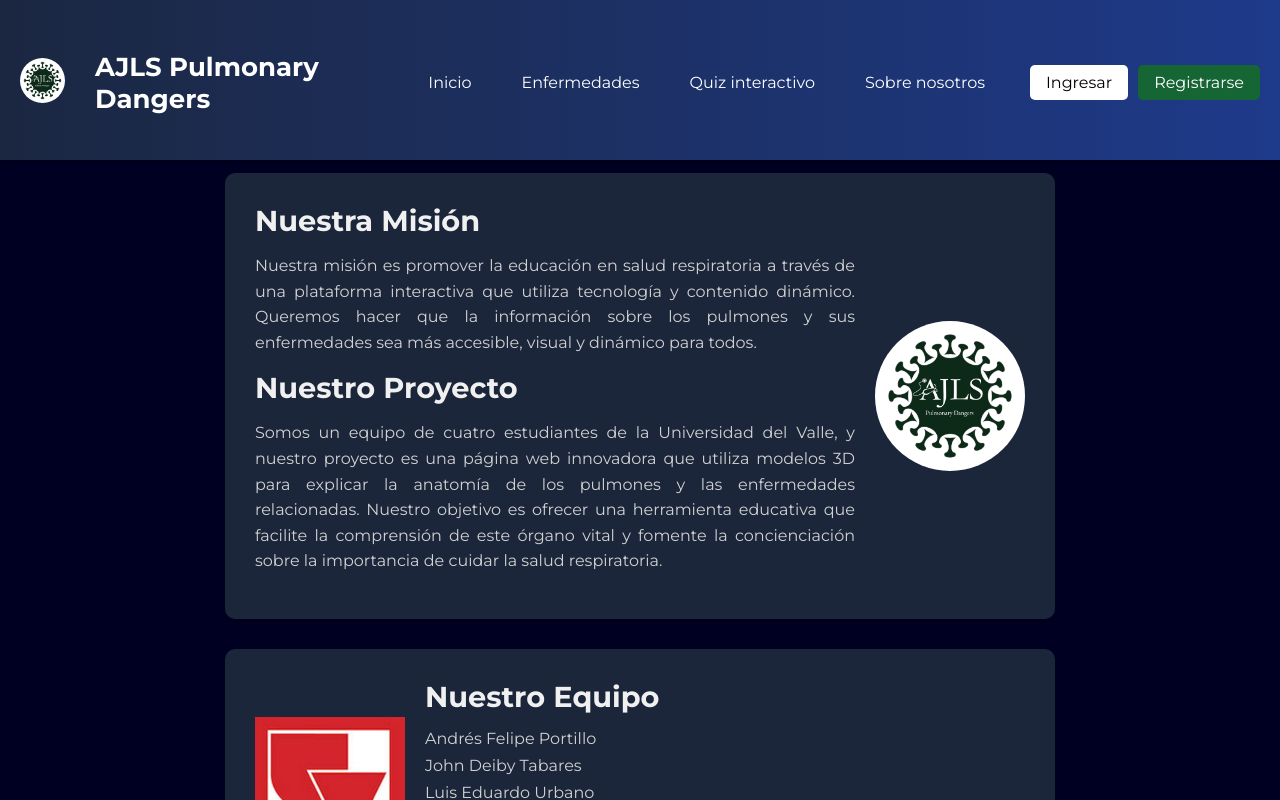
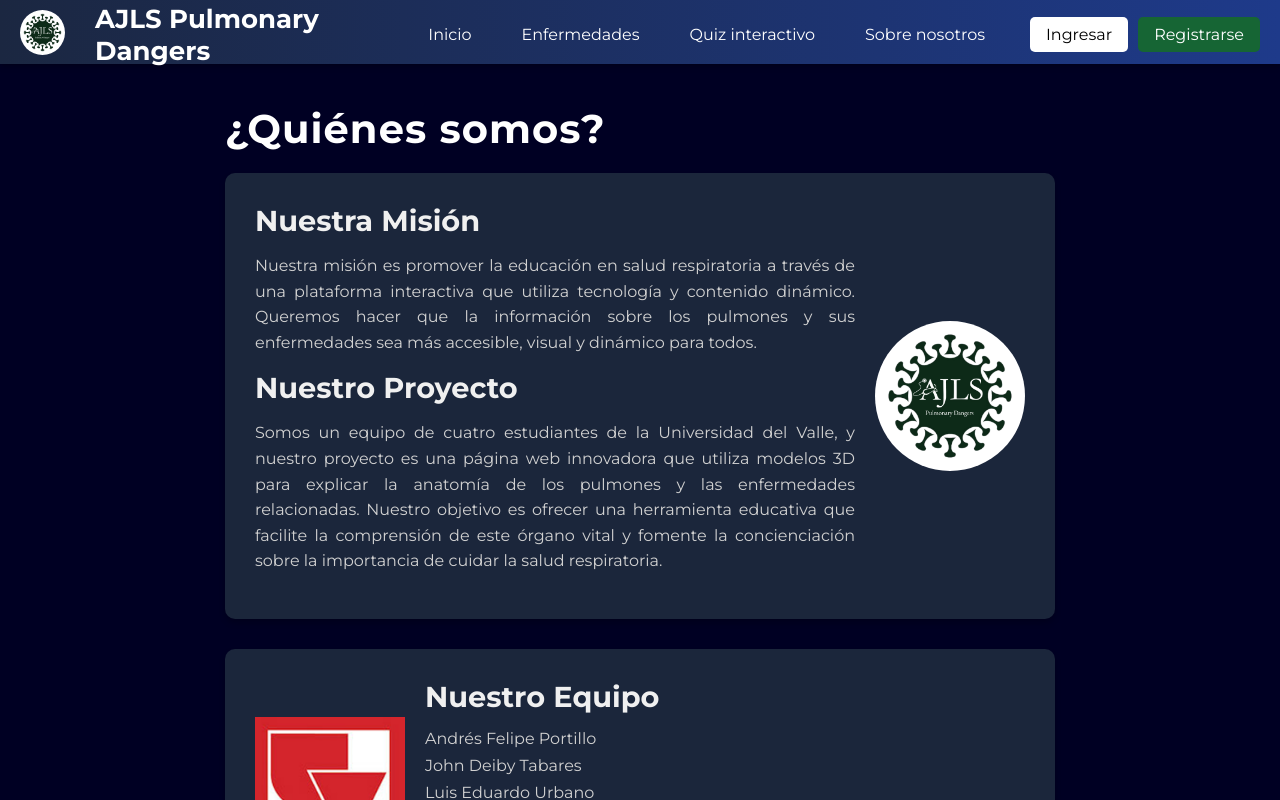
Before and after one commit to AndresPort/ajsl_pulmonary_dangerous, a React (Vite) app: page /about in a window 1280 px wide. Shown: the top 800 px of the page. Built offline with nearby package versions, Linux system fonts and the light colour scheme; no server answers.

Commit message:
corregir altura del header y bajé un poquito la posición del pulmón del main

```diff
--- a/src/layout/header/Header.css
+++ b/src/layout/header/Header.css
@@ -15,7 +15,7 @@
     background: linear-gradient(to right, rgb(27, 39, 65), rgb(30, 58, 138));
     box-shadow: 0 2px 6px rgba(0, 0, 0, 0.3);
     color: white;
-    height: 20%;
+    height: 8%;
     width: 100%;
   }
 
--- a/src/main.css
+++ b/src/main.css
@@ -52,6 +52,7 @@ body{
     display: flex;
     flex-direction: column;
     z-index: 1000;
+
 }
 
 .callToActionSection__tittle{
@@ -68,6 +69,7 @@ body{
     grid-template-rows: 150px;
     width: 90%;
     height: 150px;
+
 }
 
 .callToActionButtons__btnPneumonia,
--- a/src/pages/home/Home.css
+++ b/src/pages/home/Home.css
@@ -10,7 +10,7 @@ body{
 .model_container{
     height: 1400px;
     margin-left: 50%;
-    margin-top: -20%;
+    margin-top: -16%;
     width: 600px;
 }
 
```
